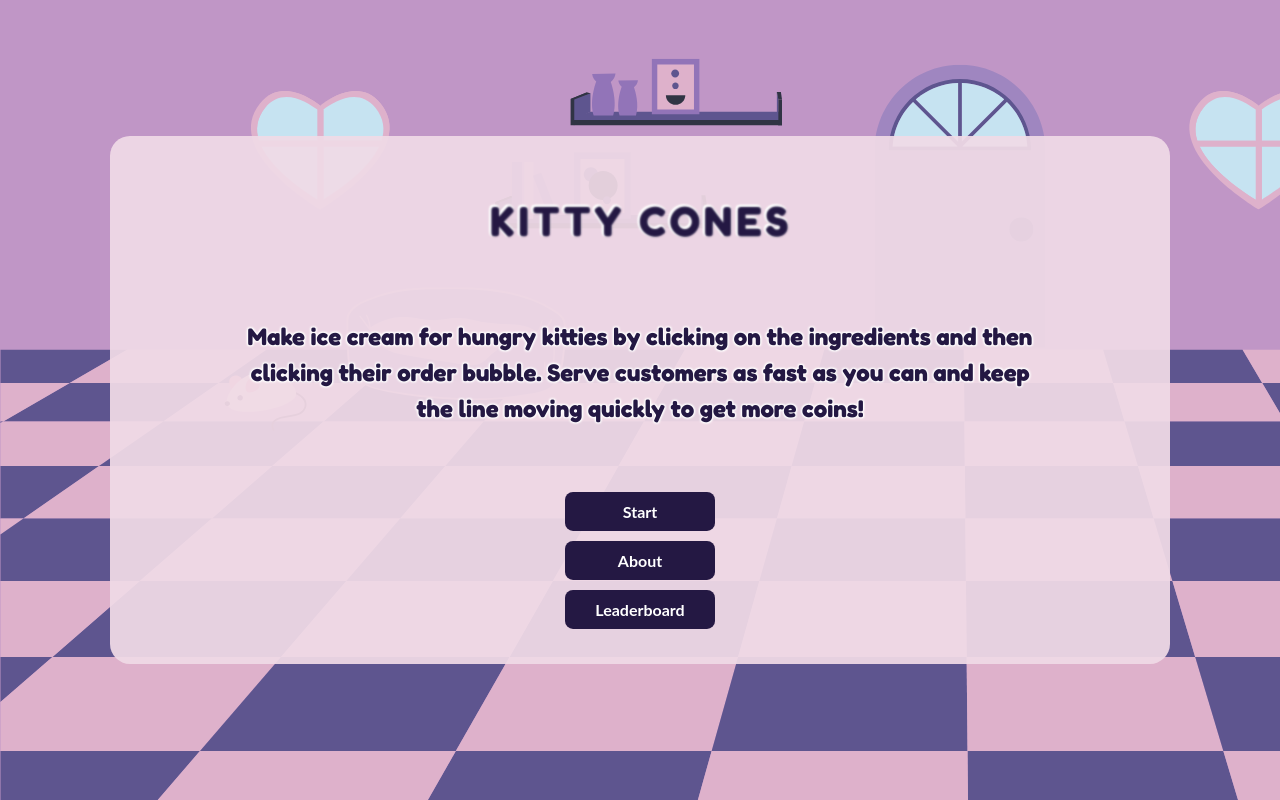
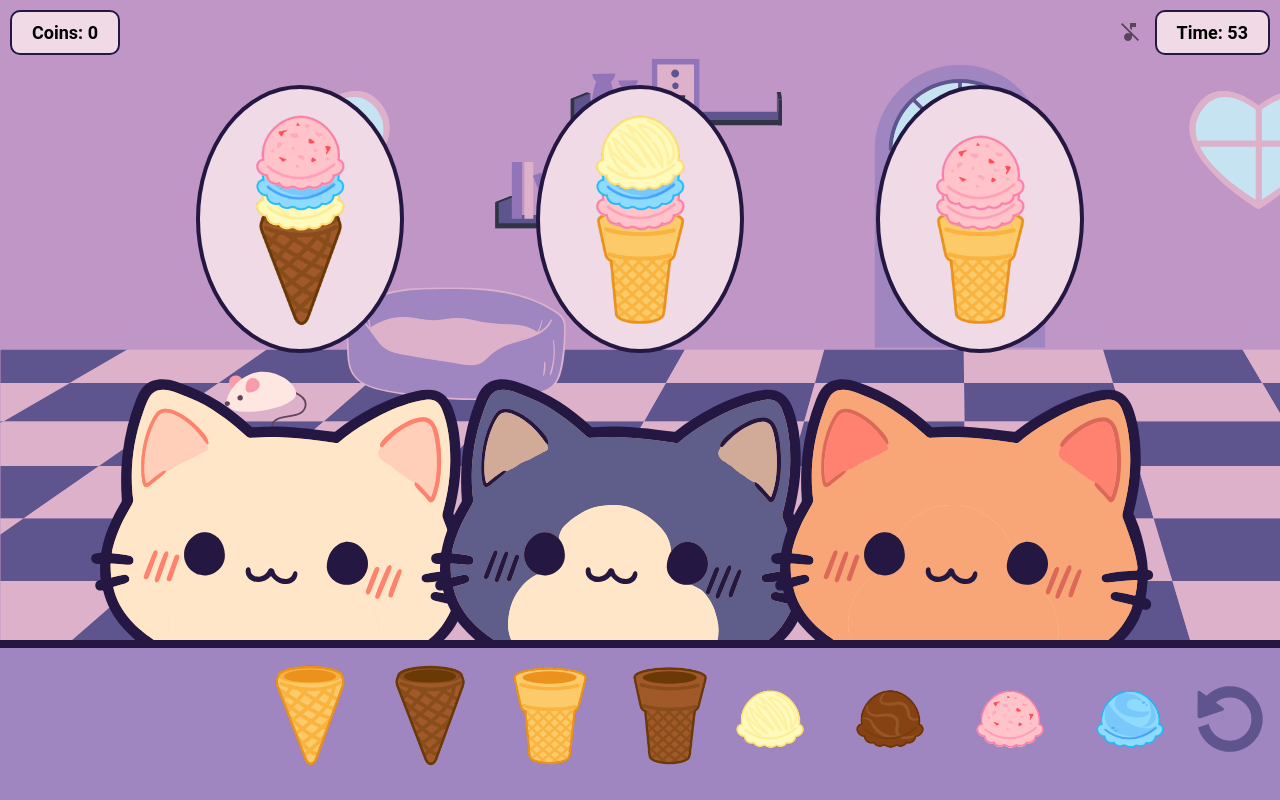
Before and after one commit to danielledonnelly/kittycones, a React (Vite) app: page /game in a window 1280 px wide. Built offline with nearby package versions, Linux system fonts and the light colour scheme.

Commit message:
routing + GameOver page

```diff
--- a/src/App.css
+++ b/src/App.css
@@ -166,7 +166,7 @@ body {
 
 .home-background {
   position: fixed;
-  z-index: 9!important;
+  /* z-index: 9!important; */
   min-width: 100vw !important;
   min-height: 100% !important;
   height: auto;
--- a/src/App.jsx
+++ b/src/App.jsx
@@ -1,28 +1,25 @@
-import React, { useState, useRef, useEffect } from "react";
 import { BrowserRouter as Router, Routes, Route } from "react-router-dom";
 import "./App.css";
-import { motion, AnimatePresence } from "motion/react";
-import music from "/assets/music.mp3";
-import { IconButton } from "@mui/material";
-import MusicNoteIcon from "@mui/icons-material/MusicNote";
-import MusicOffIcon from "@mui/icons-material/MusicOff";
 import Home from "./Home";
 import Game from "./Game";
+import GameOver from "./GameOver";
 
 function App() {
-  const [showStartScreen, setShowStartScreen] = useState(true);
-
-  const handleStart = () => {
-    setShowStartScreen(false);
-  };
-
   return (
-    <Router>
-      <Routes>
-        <Route path="/" element={<Home onStart={handleStart} showStartScreen={showStartScreen} />} />
-        <Route path="/game" element={<Game />} />
-      </Routes>
-    </Router>
+    <div className="app-container">
+      <img
+        src="/assets/background.png"
+        alt="Background"
+        className="home-background"
+      />
+      <Router>
+        <Routes>
+          <Route path="/" element={<Home />} />
+          <Route path="/game" element={<Game />} />
+          <Route path="/game-over" element={<GameOver />} />
+        </Routes>
+      </Router>
+    </div>
   );
 }
 
--- a/src/Game.jsx
+++ b/src/Game.jsx
@@ -1,14 +1,10 @@
-import React, { useState, useRef, useEffect } from "react";
-import { BrowserRouter as Router, Routes, Route, useNavigate } from "react-router-dom";
-import "./App.css";
+import { useState, useRef, useEffect } from "react";
+import { useNavigate } from "react-router-dom";
 import { motion, AnimatePresence } from "motion/react";
 import music from "/assets/music.mp3";
 import { IconButton } from "@mui/material";
 import MusicNoteIcon from "@mui/icons-material/MusicNote";
 import MusicOffIcon from "@mui/icons-material/MusicOff";
-import Home from "./Home";
-
-//Game does not work on localhost:5173 but does work on localhost:5173/game
 
 // Arrays of cone and scoop images
 // NOTE TO SELF: May change the variables below from labeled to numbered so that they match the naming convention of customer images
@@ -40,8 +36,6 @@ const generateCustomerOrders = (cones, scoops, customerImages) => {
 
 function Game() {
   const navigate = useNavigate(); // Declare the navigate hook
-  const [showStartScreen, setShowStartScreen] = useState(true); // State to control whether the start screen is visible
-  const [showEndScreen, setShowEndScreen] = useState(false); // State to control whether the end screen is visible
   const [isMusicEnabled, setIsMusicEnabled] = useState(false);
   const audioRef = useRef(null);
 
@@ -55,13 +49,6 @@ function Game() {
       }
     }
   }, [isMusicEnabled]);
-
-  const handleStart = () => {
-    setShowStartScreen(false); // Hide the start screen
-    setIsMusicEnabled(true); // Enable the music
-    navigate("/game"); // Corrected to use navigate
-  };
-
 
   const [selectedCone, setSelectedCone] = useState(null); // State to track which cone the player selects.
   const [selectedScoops, setSelectedScoops] = useState([]); // State to track the scoops the player selects.
@@ -99,7 +86,6 @@ function Game() {
   );
 
   useEffect(() => {
-    if (!showStartScreen) {
     const timer = setInterval(() => {
       setTime((prevTime) => {
         if (prevTime <= 1) {
@@ -112,8 +98,7 @@ function Game() {
     }, 1000);
 
     return () => clearInterval(timer);
-    }
-  }, [showStartScreen]);
+  }, []);
 
   // ASSEMBLING AND SERVING ICE CREAM CONE LOGIC
   const handleConeClick = (cone) => {
@@ -188,7 +173,6 @@ function Game() {
     setSelectedScoops([]);
     setTime(60); // Reset the timer
     setCoins(0); // Reset coins
-    setShowEndScreen(false); // Hide the end screen
     setNextCustomerId(4); // Reset next customer ID
     setCustomerOrders(
       generateCustomerOrders(
@@ -206,7 +190,7 @@ function Game() {
     console.log("handleGameEnd called"); // Debugging
     console.log("Final Coins at Game End:", coins); // Debugging
     updateHighScores(coins); // Save the current score
-    setShowEndScreen(true); // Show end screen
+    navigate("/game-over");
   };
 
   const updateHighScores = (currentScore) => {
@@ -246,9 +230,7 @@ function Game() {
   }, [showMobileWarning]);
 
   return (
-    <div className={`app-container ${showStartScreen || showEndScreen ? "disable-buttons" : ""}`}>
-      {showStartScreen ? <Home onStart={handleStart} showStartScreen={showStartScreen} /> : null}
-
+    <>
       {/* Mobile Warning */}
       {showMobileWarning && (
         <div className="mobile screen">
@@ -319,13 +301,6 @@ function Game() {
 
       {/* Timer */}
       <div className="timer">Time: {time}</div>
-
-      {/* Background Layer */}
-      <img
-        src="/assets/background.png"
-        alt="Background"
-        className="background"
-      />
 
       {/* Customers Layer */}
       <AnimatePresence>
@@ -449,27 +424,7 @@ function Game() {
           </button>
         </div>
       </div>
-
-      {/* High Scores */}
-      {showEndScreen && (
-        <div className="end screen end-screen">
-          <h1 className="end screen-title">Game Over</h1>
-          <p className="end screen-text" style={{ marginBottom: "-30px" }}>Your Score: {coins}</p>
-          <h2 className="end screen-title">High Scores</h2>
-          <div className="high-scores">
-            {highScores.map((score, index) => (
-              <div key={index} className="high-score-item">
-                {index + 1}. {score}
-              </div>
-            ))}
-            <br/>
-          </div>
-          <button className="end screen-button" onClick={handleRestart}>
-            Restart
-          </button>
-        </div>
-      )}
-    </div>
+    </>
   );
 }
 
--- /dev/null
+++ b/src/GameOver.jsx
@@ -0,0 +1,30 @@
+import { Link } from "react-router-dom";
+
+const GameOver = () => {
+  const coins = 0;
+  const highScores = [];
+  return (
+    <>
+      <div className="end screen end-screen">
+        <h1 className="end screen-title">Game Over</h1>
+        <p className="end screen-text" style={{ marginBottom: "-30px" }}>
+          Your Score: {coins}
+        </p>
+        <h2 className="end screen-title">High Scores</h2>
+        <div className="high-scores">
+          {highScores.map((score, index) => (
+            <div key={index} className="high-score-item">
+              {index + 1}. {score}
+            </div>
+          ))}
+          <br />
+        </div>
+        <Link to="/game">
+          <button className="end screen-button">Restart</button>
+        </Link>
+      </div>
+    </>
+  );
+};
+
+export default GameOver;
--- a/src/Home.jsx
+++ b/src/Home.jsx
@@ -1,17 +1,8 @@
-import React from "react";
-import "./App.css";
+import { Link } from "react-router-dom";
 
-const Home = ({ onStart, showStartScreen }) => {
+const Home = () => {
   return (
-    <div className="home-screen">
-      {/* Background Layer */}
-      <img
-        src="/assets/background.png"
-        alt="Background"
-        className="home-background"
-      />
-
-      {showStartScreen && (
+    <>
       <div className="starting screen">
         <h1 className="starting screen-title">KITTY CONES</h1>
         <p className="starting screen-text">
@@ -19,21 +10,23 @@ const Home = ({ onStart, showStartScreen }) => {
           then clicking their order bubble. Serve customers as fast as you can
           and keep the line moving quickly to get more coins!
         </p>
+        <Link to="/game">
+          <button className="starting screen-button">Start</button>
+        </Link>
         <button
           className="starting screen-button"
-            onClick={onStart}
+          onClick={() => (window.location.href = "/about")}
         >
-            Start
-          </button>
-          <button className="starting screen-button" onClick={() => window.location.href = "/about"}>
           About
         </button>
-          <button className="starting screen-button" onClick={() => window.location.href = "/leaderboard"}>
+        <button
+          className="starting screen-button"
+          onClick={() => (window.location.href = "/leaderboard")}
+        >
           Leaderboard
         </button>
       </div>
-      )}
-    </div>
+    </>
   );
 };
 
```
Lines whose indentation alone changed are shown as unchanged.
